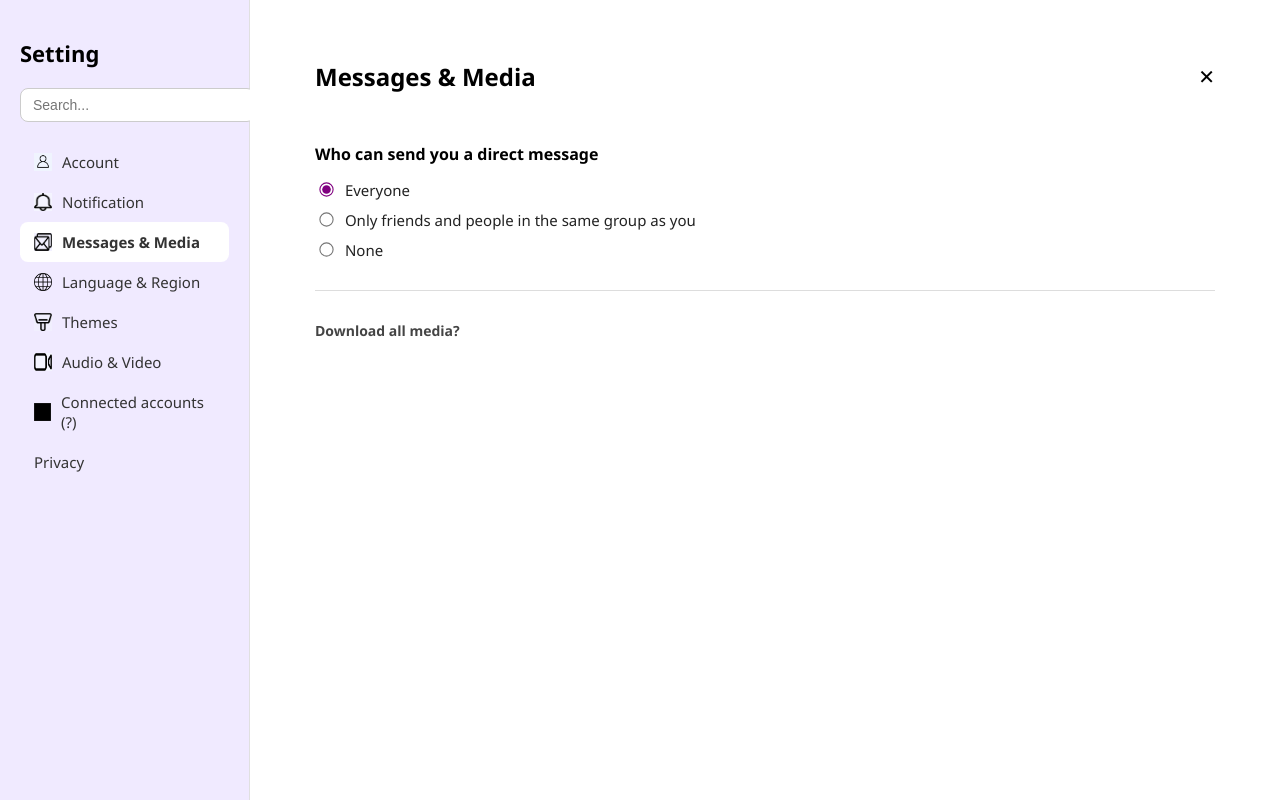
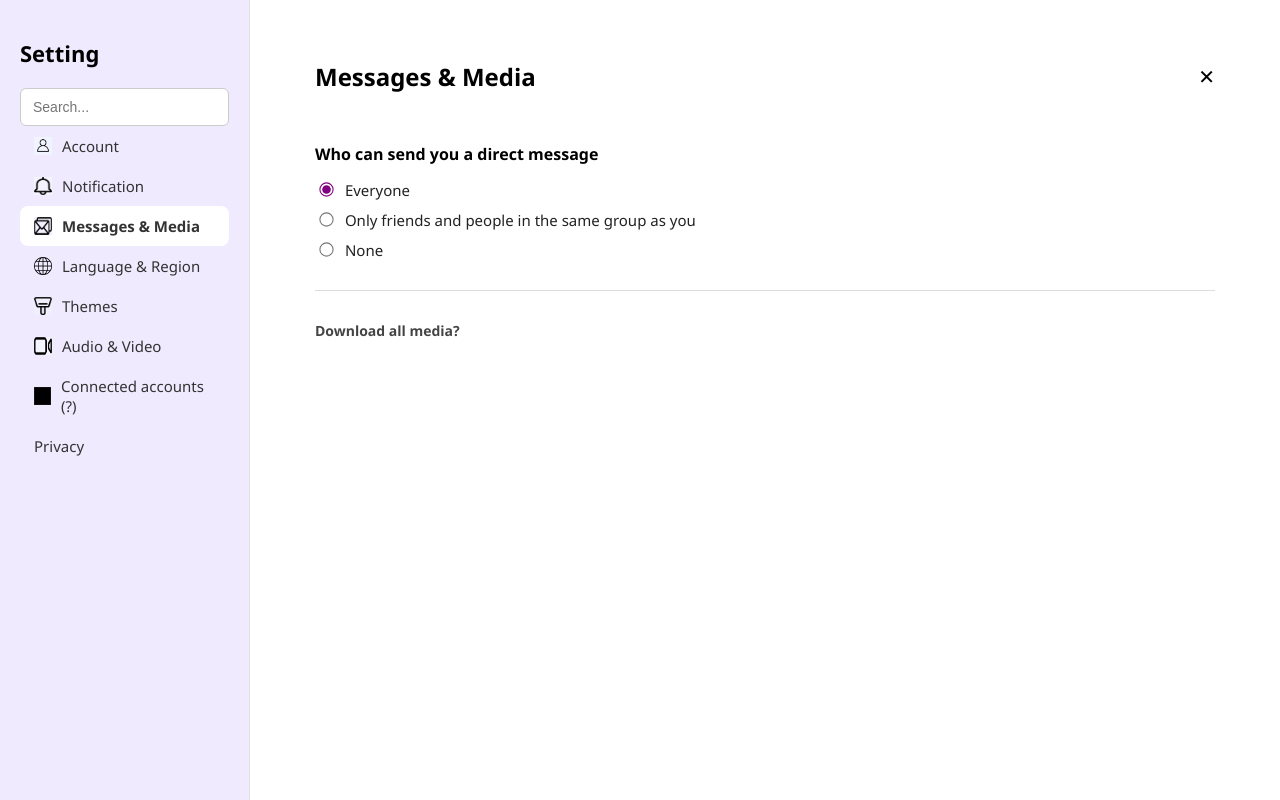
Before and after one commit to Priyankkr2005/Bmess, a plain HTML site: page index.html in a window 1280 px wide. Drawn offline with Linux system fonts and the light colour scheme.

Commit message:
Update message.css

```diff
--- a/message.css
+++ b/message.css
@@ -31,12 +31,15 @@ body {
 
 .search-box {
   width: 100%;
-  padding: 8px 12px;
+  padding: 10px 12px;
   border: 1px solid #ccc;
-  border-radius: 8px;
-  margin-bottom: 20px;
+  border-radius: 6px; /* updated from 8px for better shape */
   font-size: 14px;
+  box-sizing: border-box;
+  outline: none;
+  background-color: #fff;
 }
+
 
 .menu {
   list-style: none;
```
